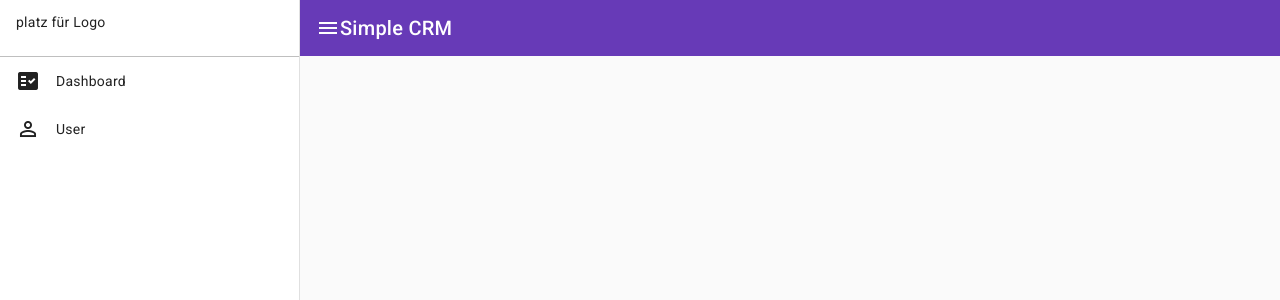
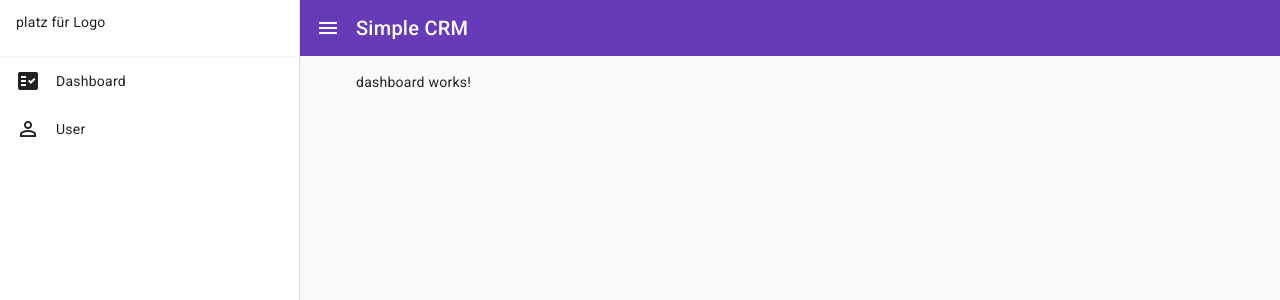
Before and after one commit to NikolaVujovic1988/simple-crm, an Angular app: page / in a window 1280 px wide. Shown: the top 300 px of the page. Built offline with nearby package versions, Linux system fonts and the light colour scheme.

Commit message:
dashboard and user components

```diff
--- a/src/app/app-routing.module.ts
+++ b/src/app/app-routing.module.ts
@@ -1,7 +1,13 @@
 import { NgModule } from '@angular/core';
 import { RouterModule, Routes } from '@angular/router';
+import { DashboardComponent } from './dashboard/dashboard.component';
+import { UserComponent } from './user/user.component';
 
-const routes: Routes = [];
+const routes: Routes = [
+  { path: '', component: DashboardComponent},
+  { path: 'dashboard', component: DashboardComponent},
+  { path: 'user', component: UserComponent},
+];
 
 @NgModule({
   imports: [RouterModule.forRoot(routes)],
--- a/src/app/app.component.html
+++ b/src/app/app.component.html
@@ -4,8 +4,8 @@
       <p>platz für Logo</p>
     </div>
     <ul class="menu-items">
-      <li><mat-icon>fact_check</mat-icon>Dashboard</li>
-      <li><mat-icon>perm_identity</mat-icon>User</li>
+      <li routerLink="/"><mat-icon>fact_check</mat-icon>Dashboard</li>
+      <li routerLink="/user"><mat-icon>perm_identity</mat-icon>User</li>
 
     </ul>
   </mat-drawer>
@@ -17,6 +17,9 @@
         <span>Simple CRM</span>
       </mat-toolbar-row>
     </mat-toolbar>
+    <div class="router-container">
+      <router-outlet></router-outlet>
+    </div>
   </div>
 
 </mat-drawer-container>
--- a/src/app/app.component.scss
+++ b/src/app/app.component.scss
@@ -4,13 +4,14 @@
 
 .menu-icon {
     cursor: pointer;
+    margin-right: 16px;
 }
 
 .sidenav {
     width: 300px;
 
     .logo-container {
-        border-bottom: 1px solid rgba($color: #000000, $alpha: 0.25);
+        border-bottom: 1px solid rgba($color: #000000, $alpha: 0.04);
         padding-left: 16px;
         padding-right: 16px;
         min-height: 56px;
@@ -42,7 +43,16 @@
 
         &:hover {
             cursor: pointer;
-            background-color: rgba($color: #000000, $alpha: 0.1);
+            background-color: rgba($color: #000000, $alpha: 0.04);
+        }
+
+        &:focus {
+            outline: none;
         }
     }
 }
+
+.router-container {
+    padding-top: 16px;
+    padding-left: 56px;
+}
--- a/src/app/app.module.ts
+++ b/src/app/app.module.ts
@@ -7,13 +7,17 @@
 import {MatToolbarModule} from '@angular/material/toolbar';
 import {MatSidenavModule} from '@angular/material/sidenav';
 import {MatIconModule} from '@angular/material/icon';
+import { DashboardComponent } from './dashboard/dashboard.component';
+import { UserComponent } from './user/user.component';
 
 
 
 
 @NgModule({
   declarations: [
-    AppComponent
+    AppComponent,
+    DashboardComponent,
+    UserComponent
   ],
   imports: [
     BrowserModule,
--- /dev/null
+++ b/src/app/dashboard/dashboard.component.html
@@ -0,0 +1 @@
+<p>dashboard works!</p>
--- /dev/null
+++ b/src/app/user/user.component.html
@@ -0,0 +1 @@
+<p>user works!</p>
```
Also changed, not shown: src/app/dashboard/dashboard.component.ts (added, +10 -0 lines), src/app/user/user.component.ts (added, +10 -0 lines), src/app/dashboard/dashboard.component.scss (added), src/app/user/user.component.scss (added), 2 other files (tests, documents, lock files or other folders).
